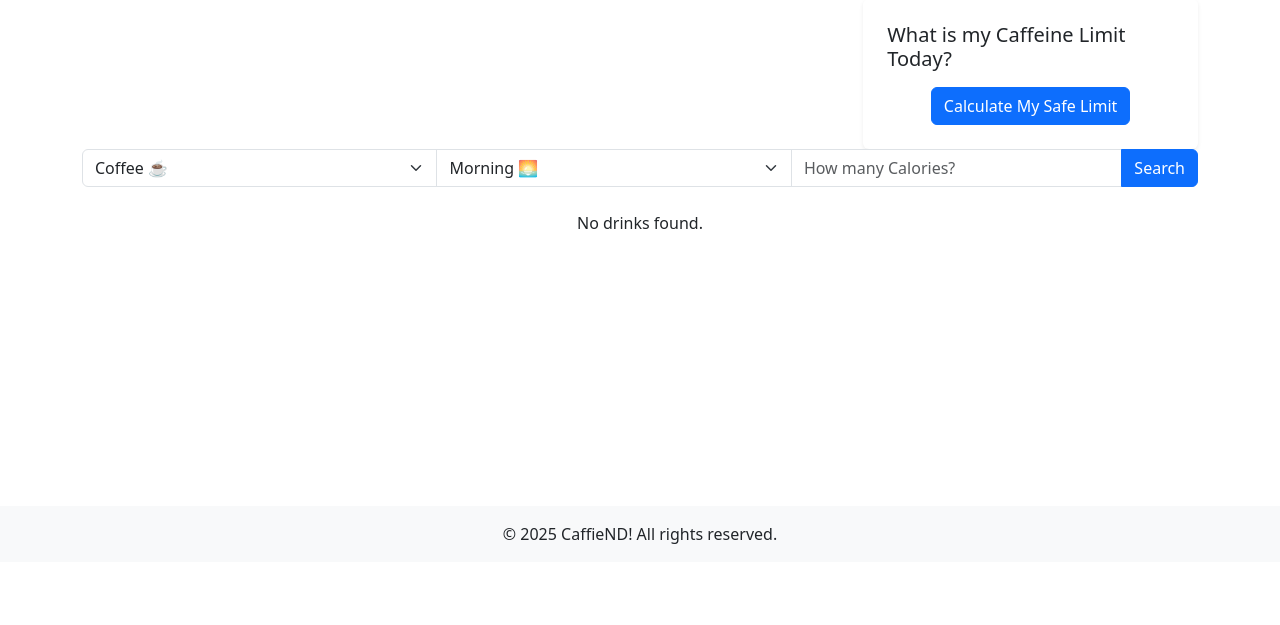
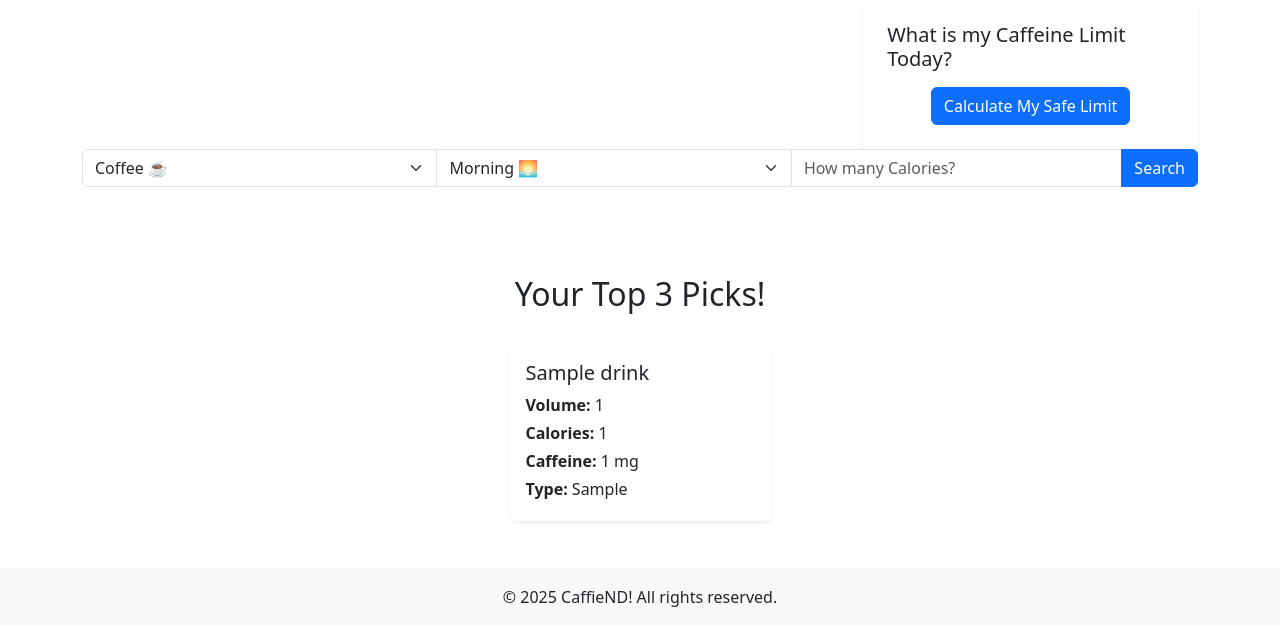
Before and after one commit to sjacobo3/caffieND, a Flask app: page /recommendation in a window 1280 px wide. Shown: the part 238-863 px from the top of the page. Before the commit the page ends 782 px from the top, so only its background shows below. Run offline with Flask 3, Linux system fonts and the light colour scheme; the visitor is signed in with stand-in values (Sample User, id 1); tables that the repository leaves empty hold one stand-in row (values such as "Sample post").

Commit message:
recs udate

```diff
--- a/app.py
+++ b/app.py
@@ -6,6 +6,7 @@ from models import Drinks, Users, User_Details, GenderEnum, app, db
 from sqlalchemy import func, desc
 from datetime import datetime, timezone
 from functools import wraps
+import random
 
 
 app = Flask(__name__)
@@ -222,12 +223,13 @@ def leaderboard():
 
 
 @app.route("/recommendation")
-# @login_required
+@login_required
 def recommendation():
     # get user inputs for search
     category = request.args.get('category')
     timeofday = request.args.get('timeofday')
     calories = request.args.get('amount')
+
 
     #get all drink data
     drinks = Drinks.query
@@ -245,114 +247,25 @@ def recommendation():
 
     # match your lowercase categories
     if category in ["coffee", "tea", "energy", "water"]:
+        filters.append(Drinks.category == category)
+    if calories:
+        filters.append(Drinks.calories == calories)
 
-        filters.append(Drinks.category == category)
-        if calories:
-            filters.append(Drinks.calories == calories)
+    if timeofday == "morning":
+        filters.append(Drinks.caffeine_amt >= 150)
+    elif timeofday == "afternoon":
+        filters.append(Drinks.caffeine_amt.between(100, 150))
+    elif timeofday == "night":
+        filters.append(Drinks.caffeine_amt < 100)
 
-        if timeofday == "morning":
-            filters.append(Drinks.caffeine_amt == 200)
-        elif timeofday == "afternoon":
-            filters.append((Drinks.caffeine_amt < 150) & (Drinks.caffeine_amt >= 100))
-        elif timeofday == "night":
-            filters.append(Drinks.caffeine_amt < 100)
+    query = drinks.filter(*filters)
+    result = query.all()
 
-        recommendation = drinks.filter(*filters).limit(3).all()
-
+    # Random pick from list of valid drinks
+    if len(result) >= 3:
+        recommendation = random.sample(result, 3)
     else:
-        recommendation = []
-
-    # if category == "Coffee":
-    #     if timeofday == "Morning":
-    #         recommendation = drinks.filter(and_(
-    #         Drinks.caffeine_type == category,
-    #         Drinks.calories == calories,
-    #         Drinks.caffeine_amt == 200
-    #     )).limit(3).all()
-
-    #     elif timeofday == "Afternoon":
-    #         recommendation = drinks.filter(and_(
-    #         Drinks.caffeine_type == category,
-    #         Drinks.calories == calories,
-    #         Drinks.caffeine_amt < 150 and Drinks.caffeine_amt >= 100
-    #         )).limit(3).all()
-
-    #     elif timeofday == "Night":
-    #         recommendation = drinks.filter(and_(
-    #             Drinks.caffeine_type == category,
-    #             Drinks.calories == calories,
-    #             Drinks.caffeine_amt < 100
-    #         )).limit(3).all()
-
-    # elif category == "Tea":
-    #     if timeofday == "Morning":
-    #         recommendation = drinks.filter(and_(
-    #         Drinks.caffeine_type == category,
-    #         Drinks.calories == calories,
-    #         Drinks.caffeine_amt == 200
-    #     )).limit(3).all()
-
-    #     elif timeofday == "Afternoon":
-    #         recommendation = drinks.filter(and_(
-    #         Drinks.caffeine_type == category,
-    #         Drinks.calories == calories,
-    #         Drinks.caffeine_amt < 150 and Drinks.caffeine_amt >= 100
-    #         )).limit(3).all()
-
-    #     elif timeofday == "Night":
-    #         recommendation = drinks.filter(and_(
-    #             Drinks.caffeine_type == category,
-    #             Drinks.calories == calories,
-    #             Drinks.caffeine_amt < 100
-    #         )).limit(3).all()
-
-    # elif category == "Water":
-    #     if timeofday == "Morning":
-    #         recommendation = drinks.filter(and_(
-    #         Drinks.caffeine_type == category,
-    #         Drinks.calories == calories,
-    #         Drinks.caffeine_amt == 200
-    #     )).limit(3).all()
-
-    #     elif timeofday == "Afternoon":
-    #         recommendation = drinks.filter(and_(
-    #         Drinks.caffeine_type == category,
-    #         Drinks.calories == calories,
-    #         Drinks.caffeine_amt < 150 and Drinks.caffeine_amt >= 100
-    #         )).limit(3).all()
-
-    #     elif timeofday == "Night":
-    #         recommendation = drinks.filter(and_(
-    #             Drinks.caffeine_type == category,
-    #             Drinks.calories == calories,
-    #             Drinks.caffeine_amt < 100
-    #         )).limit(3).all()
-
-    # elif category == "Energy":
-    #     if timeofday == "Morning":
-    #         recommendation = drinks.filter(and_(
-    #         Drinks.caffeine_type == category,
-    #         Drinks.calories == calories,
-    #         Drinks.caffeine_amt == 200
-    #     )).limit(3).all()
-
-    #     elif timeofday == "Afternoon":
-    #         recommendation = drinks.filter(and_(
-    #         Drinks.caffeine_type == category,
-    #         Drinks.calories == calories,
-    #         Drinks.caffeine_amt < 150 and Drinks.caffeine_amt >= 100
-    #         )).limit(3).all()
-
-    #     elif timeofday == "Night":
-    #         recommendation = drinks.filter(and_(
-    #             Drinks.caffeine_type == category,
-    #             Drinks.calories == calories,
-    #             Drinks.caffeine_amt < 100
-    #         )).limit(3).all()
-
-    # else:
-    #     recommendation = drinks.filter(False)
-
+        recommendation = result
 
 
     return render_template('recommend.html', active_tab='recommendation',
@@ -500,4 +413,4 @@ def shutdown_session(exception=None):
 
 if __name__ == '__main__':
     app.debug = True
-    app.run(host='0.0.0.0', port=5032)
+    app.run(host='0.0.0.0', port=5034)
--- a/static/style.css
+++ b/static/style.css
@@ -49,6 +49,8 @@ body {
 }
 
 .caffeine-card {
+	position: absolute;
+	height: 100vh;
     width: 30%;
     margin-left: auto;
     margin-right: 0;
--- a/templates/recommend.html
+++ b/templates/recommend.html
@@ -57,6 +57,14 @@
     </div>
 </form>
 
+<div style="text-align: center; margin-top: 40px;">
+    <br>
+    <br>
+	<h2 class="subtitle">Your Top 3 Picks!</h2>
+    <br>
+</div>
+
+
 <div class="row justify-content-center">
     {% for drink in recommendation %}
     <div class="col-12 col-sm-6 col-md-3 mb-4">
```
